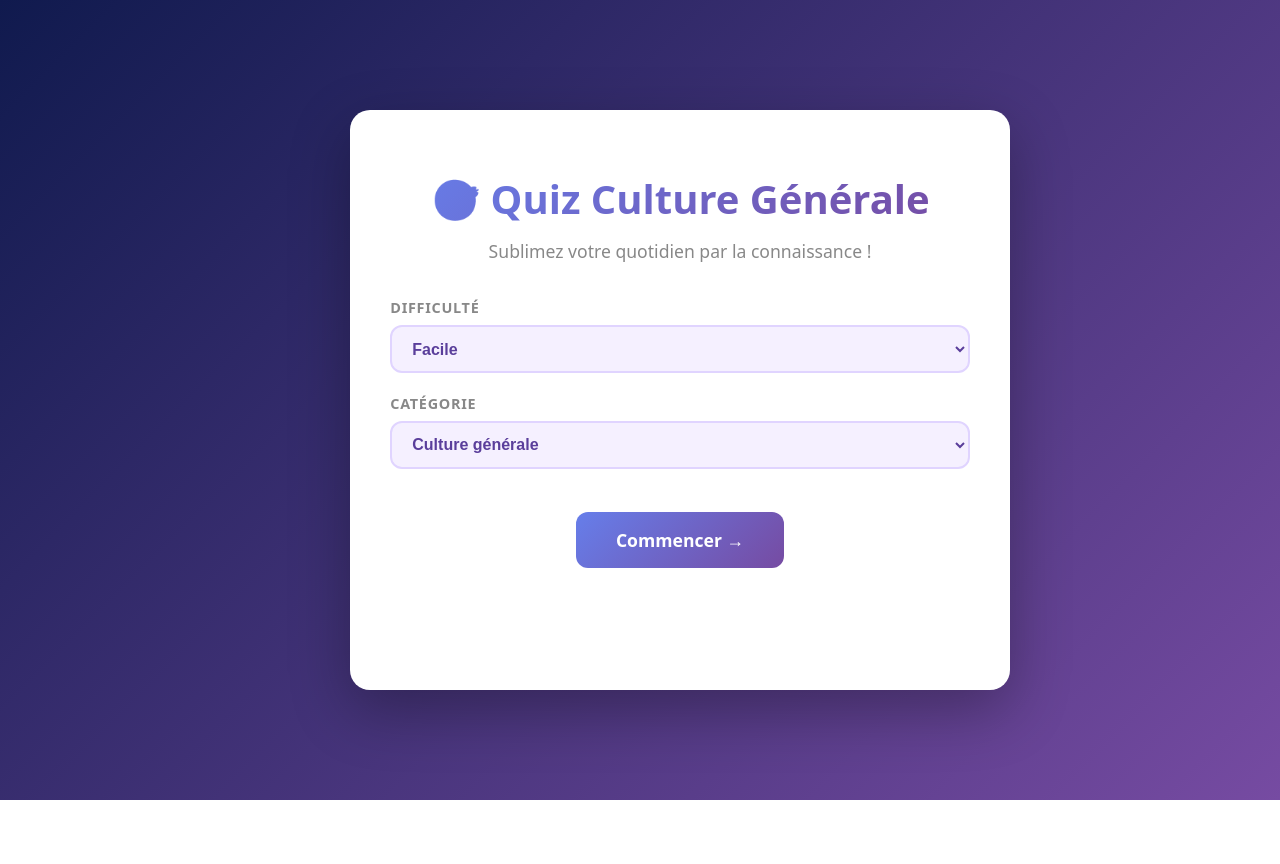
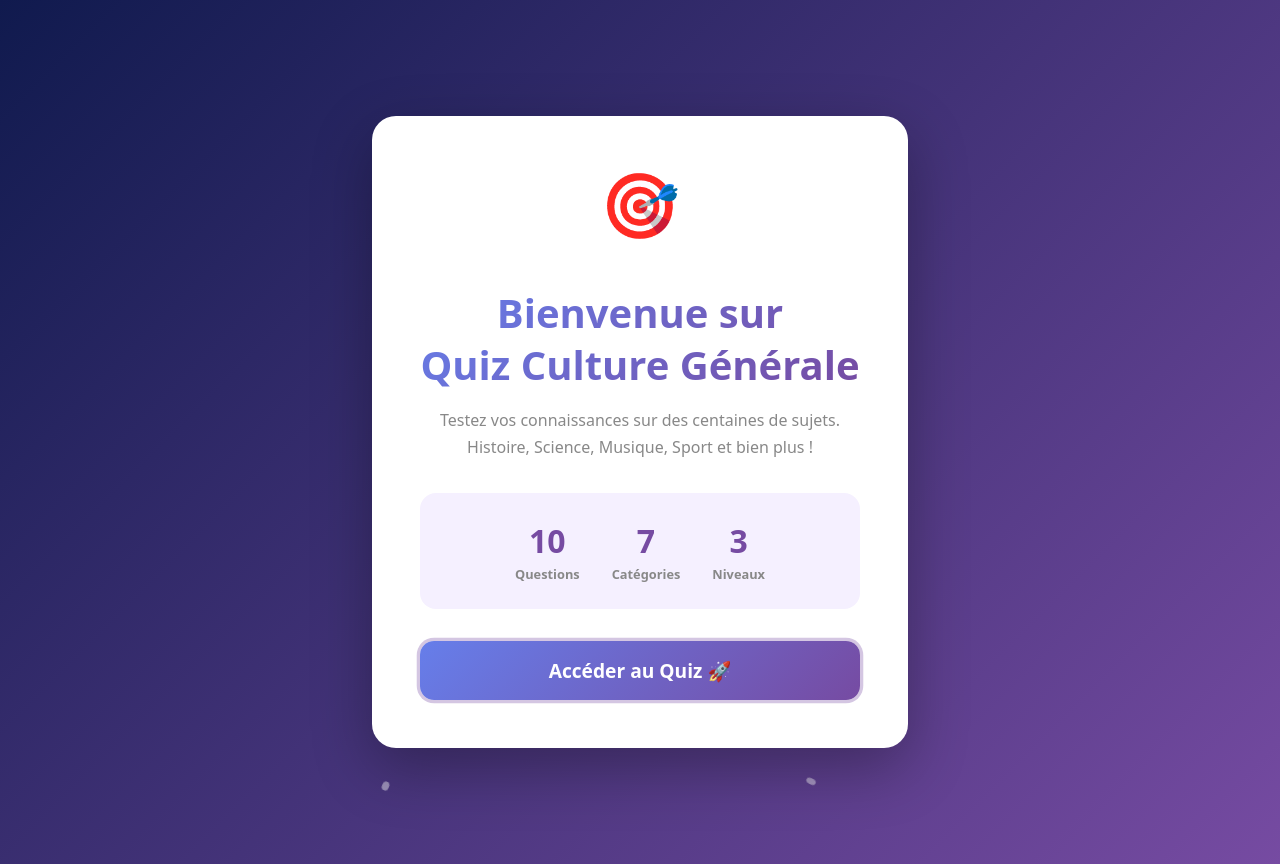
Before and after one commit to fatouka929-cmd/quiz-culture-generale, a React (Vite) app: page / in a window 1280 px wide. Before the commit the page ends 800 px from the top, so only its background shows below. Built offline with nearby package versions, Linux system fonts and the light colour scheme.

Commit message:
mis à jour

```diff
--- a/src/App.css
+++ b/src/App.css
@@ -234,3 +234,236 @@ body {
 .slide-out {
   animation: slideOut 0.8s ease;
 }
+
+
+
+#PageAccueil
+.welcome-screen {
+  display: flex;
+  align-items: center;
+  justify-content: center;
+  min-height: 100vh;
+}
+
+.welcome-content {
+  background: white;
+  border-radius: 24px;
+  padding: 3rem;
+  text-align: center;
+  max-width: 500px;
+  box-shadow: 0 20px 60px rgba(0,0,0,0.3);
+  animation: fadeInUp 0.8s ease;
+}
+
+.welcome-emoji {
+  font-size: 4rem;
+  margin-bottom: 1rem;
+  animation: pulse 2s infinite;
+}
+
+.welcome-titre {
+  font-size: 2.2rem;
+  font-weight: 900;
+  background: linear-gradient(135deg, #667eea, #764ba2);
+  -webkit-background-clip: text;
+  -webkit-text-fill-color: transparent;
+  margin-bottom: 1rem;
+  line-height: 1.3;
+}
+
+.welcome-desc {
+  color: #888;
+  font-size: 1rem;
+  line-height: 1.7;
+  margin-bottom: 2rem;
+}
+
+.welcome-stats {
+  display: flex;
+  justify-content: center;
+  gap: 2rem;
+  margin-bottom: 2rem;
+  padding: 1.5rem;
+  background: #f5f0ff;
+  border-radius: 16px;
+}
+
+.stat {
+  display: flex;
+  flex-direction: column;
+  align-items: center;
+}
+
+.stat-number {
+  font-size: 2rem;
+  font-weight: 900;
+  color: #764ba2;
+}
+
+.stat-label {
+  font-size: 0.8rem;
+  color: #888;
+  font-weight: 600;
+}
+
+.welcome-btn {
+  background: linear-gradient(135deg, #667eea, #764ba2);
+  color: white;
+  border: none;
+  border-radius: 14px;
+  padding: 1rem 3rem;
+  font-size: 1.2rem;
+  font-weight: 700;
+  cursor: pointer;
+  transition: transform 0.2s, box-shadow 0.2s;
+  width: 100%;
+}
+
+.welcome-btn:hover {
+  transform: translateY(-3px);
+  box-shadow: 0 10px 30px rgba(118,75,162,0.5);
+}
+
+@keyframes fadeInUp {
+  from { transform: translateY(30px); opacity: 0; }
+  to { transform: translateY(0); opacity: 1; }
+}
+
+@keyframes pulse {
+  0%, 100% { transform: scale(1); }
+  50% { transform: scale(1.1); }
+}
+
+
+
+
+#####
+.particles {
+  position: fixed;
+  top: 0;
+  left: 0;
+  width: 100%;
+  height: 100%;
+  pointer-events: none;
+  z-index: 0;
+}
+
+.particle {
+  position: absolute;
+  bottom: -10px;
+  background: rgba(255, 255, 255, 0.6);
+  border-radius: 50%;
+  animation: floatUp linear infinite;
+}
+
+@keyframes floatUp {
+  0% { transform: translateY(0) rotate(0deg); opacity: 0.8; }
+  100% { transform: translateY(-100vh) rotate(360deg); opacity: 0; }
+}
+
+.welcome-screen {
+  display: flex;
+  align-items: center;
+  justify-content: center;
+  min-height: 100vh;
+  position: relative;
+}
+
+.welcome-content {
+  background: white;
+  border-radius: 24px;
+  padding: 3rem;
+  text-align: center;
+  width: 90%;
+  max-width: 600px;
+  box-shadow: 0 20px 60px rgba(0,0,0,0.3);
+  animation: fadeInUp 0.8s ease;
+  position: relative;
+  z-index: 1;
+}
+
+.welcome-emoji {
+  font-size: 4rem;
+  margin-bottom: 1rem;
+  animation: bounce 1s infinite alternate;
+}
+
+.welcome-titre {
+  font-size: 2.5rem;
+  font-weight: 900;
+  background: linear-gradient(135deg, #667eea, #764ba2);
+  -webkit-background-clip: text;
+  -webkit-text-fill-color: transparent;
+  margin-bottom: 1rem;
+  line-height: 1.3;
+}
+
+.welcome-desc {
+  color: #888;
+  font-size: 1rem;
+  line-height: 1.7;
+  margin-bottom: 2rem;
+}
+
+.welcome-stats {
+  display: flex;
+  justify-content: center;
+  gap: 2rem;
+  margin-bottom: 2rem;
+  padding: 1.5rem;
+  background: #f5f0ff;
+  border-radius: 16px;
+}
+
+.stat {
+  display: flex;
+  flex-direction: column;
+  align-items: center;
+}
+
+.stat-number {
+  font-size: 2rem;
+  font-weight: 900;
+  color: #764ba2;
+}
+
+.stat-label {
+  font-size: 0.8rem;
+  color: #888;
+  font-weight: 600;
+}
+
+.welcome-btn {
+  background: linear-gradient(135deg, #667eea, #764ba2);
+  color: white;
+  border: none;
+  border-radius: 14px;
+  padding: 1rem 3rem;
+  font-size: 1.2rem;
+  font-weight: 700;
+  cursor: pointer;
+  width: 100%;
+  animation: pulse 2s infinite;
+  transition: transform 0.2s, box-shadow 0.2s;
+}
+
+.welcome-btn:hover {
+  transform: translateY(-3px);
+  box-shadow: 0 10px 30px rgba(118,75,162,0.5);
+  animation: none;
+}
+
+@keyframes fadeInUp {
+  from { transform: translateY(30px); opacity: 0; }
+  to { transform: translateY(0); opacity: 1; }
+}
+
+@keyframes bounce {
+  from { transform: translateY(0); }
+  to { transform: translateY(-10px); }
+}
+
+@keyframes pulse {
+  0%, 100% { box-shadow: 0 0 0 0 rgba(118,75,162,0.4); }
+  50% { box-shadow: 0 0 0 15px rgba(118,75,162,0); }
+}
--- a/src/App.tsx
+++ b/src/App.tsx
@@ -1,4 +1,4 @@
-import { useState, useEffect } from 'react'
+import { useState, useEffect, useRef } from 'react'
 import { fetchQuestions, shuffleAnswers } from './Api.tsx'
 import './App.css'
 import confetti from 'canvas-confetti'
@@ -8,6 +8,24 @@ interface Question {
   correct_answer: string
   incorrect_answers: string[]
   shuffledAnswers: string[]
+}
+
+// Composant particules en arrière-plan
+function Particles() {
+  return (
+    <div className="particles">
+      {Array.from({ length: 20 }).map((_, i) => (
+        <div key={i} className="particle" style={{
+          left: `${Math.random() * 100}%`,
+          animationDelay: `${Math.random() * 5}s`,
+          animationDuration: `${3 + Math.random() * 4}s`,
+          width: `${4 + Math.random() * 8}px`,
+          height: `${4 + Math.random() * 8}px`,
+          opacity: Math.random() * 0.5 + 0.2
+        }} />
+      ))}
+    </div>
+  )
 }
 
 function App() {
@@ -20,8 +38,8 @@ function App() {
   const [difficulty, setDifficulty] = useState<string>('easy')
   const [category, setCategory] = useState<string>('9')
   const [selectedAnswer, setSelectedAnswer] = useState<string | null>(null)
-
   const [animating, setAnimating] = useState<boolean>(false)
+  const [showWelcome, setShowWelcome] = useState<boolean>(true)
 
   const handleReplay = () => {
     setScore(0)
@@ -29,6 +47,7 @@ function App() {
     setIsFinished(false)
     setLoading(true)
     setGameStarted(false)
+    setShowWelcome(true)
   }
 
   useEffect(() => {
@@ -63,6 +82,41 @@ function App() {
     }, 800)
   }
 
+  // ── PAGE DE BIENVENUE ──
+  if (showWelcome) {
+    return (
+      <div className="welcome-screen">
+        <Particles />
+        <div className="welcome-content">
+          <div className="welcome-emoji">🎯</div>
+          <h1 className="welcome-titre">Bienvenue sur<br/>Quiz Culture Générale</h1>
+          <p className="welcome-desc">
+            Testez vos connaissances sur des centaines de sujets.<br/>
+            Histoire, Science, Musique, Sport et bien plus !
+          </p>
+          <div className="welcome-stats">
+            <div className="stat">
+              <span className="stat-number">10</span>
+              <span className="stat-label">Questions</span>
+            </div>
+            <div className="stat">
+              <span className="stat-number">7</span>
+              <span className="stat-label">Catégories</span>
+            </div>
+            <div className="stat">
+              <span className="stat-number">3</span>
+              <span className="stat-label">Niveaux</span>
+            </div>
+          </div>
+          <button className="welcome-btn" onClick={() => setShowWelcome(false)}>
+            Accéder au Quiz 🚀
+          </button>
+        </div>
+      </div>
+    )
+  }
+
+  // ── PAGE DE CONFIGURATION ──
   if (!gameStarted) {
     return (
       <div className="quiz-container">
@@ -135,6 +189,7 @@ return (
         </div>
       </div>
     </div>
-)}
+  )
+}
 
 export default App
```
Also changed, not shown: index.html (line endings or trailing spaces). Lines whose indentation alone changed are shown as unchanged.
